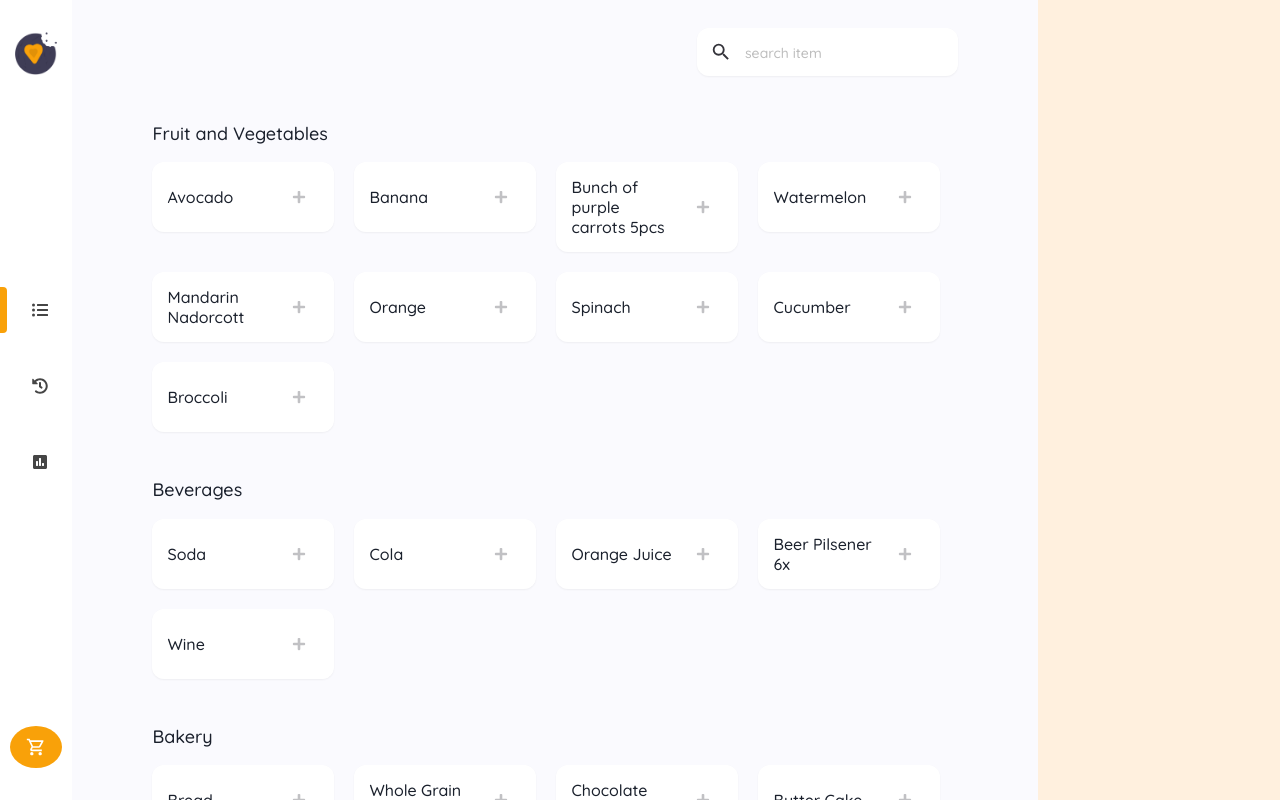
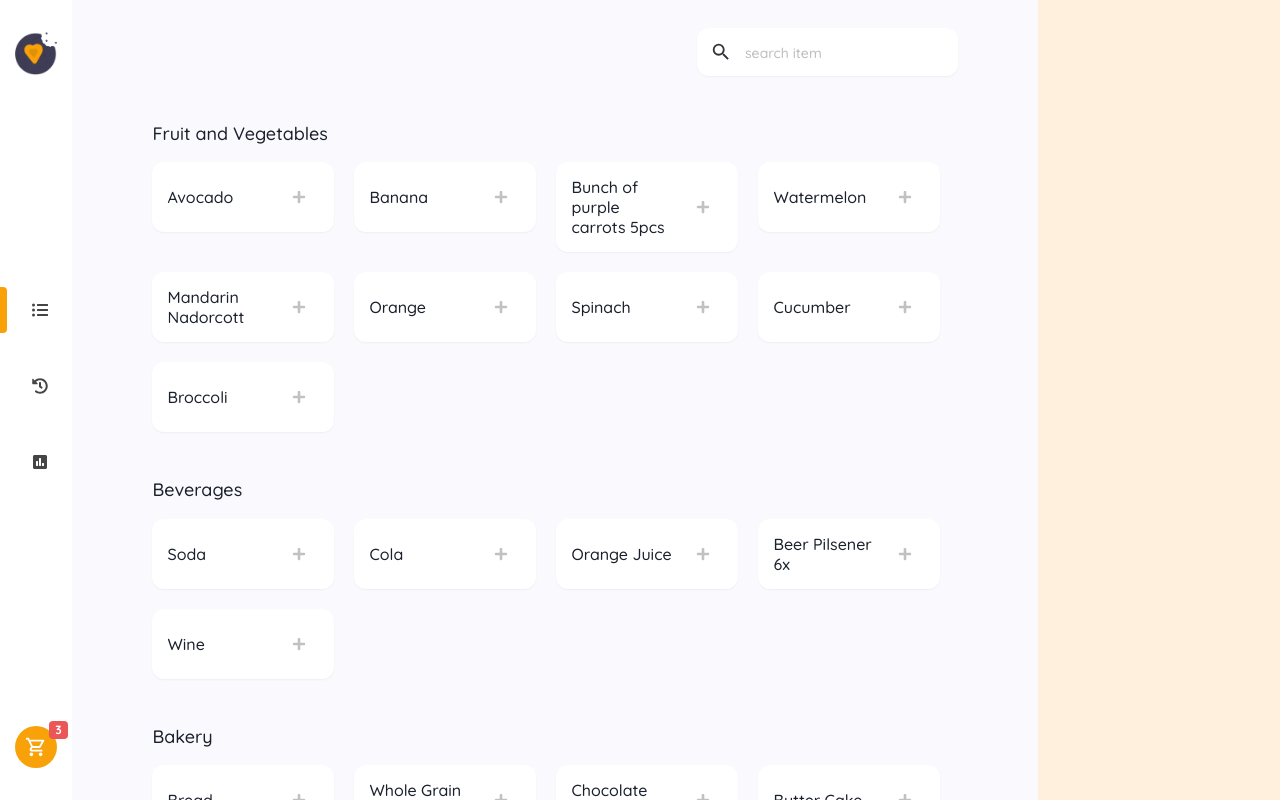
Before and after one commit to joao-pedrozo/shoppingify-client, a Next.js app: page / in a window 1280 px wide. Built offline with nearby package versions, Linux system fonts and the light colour scheme.

Commit message:
fix: shoppingList - Buttom and badge adjust (#21)
* fix: shoppingList - Buttom and badge adjust

* refactor: changed the shoppinglist button to chakra iconbutton

```diff
--- a/src/components/ShoppingList/index.tsx
+++ b/src/components/ShoppingList/index.tsx
@@ -1,18 +1,40 @@
-import { Button, Flex } from '@chakra-ui/react';
+import { Flex, IconButton, Text, Badge } from '@chakra-ui/react';
+import { useState } from 'react';
 import { MdOutlineShoppingCart } from 'react-icons/md';
 
 export const ShoppingList = () => {
+  const [count] = useState(3);
+
   return (
-    <Flex h="42px" w="42">
-      <Button
-        h="full"
-        w="full"
-        backgroundColor="#F9A109"
+    <Flex w="full" justify="center">
+      <IconButton
+        position="relative"
+        w="42px"
+        h="42px"
         borderRadius="50%"
-        color={'white'}
-      >
-        <MdOutlineShoppingCart fontSize={20} />
-      </Button>
+        color="white"
+        bg="#F9A109"
+        _hover={{ bg: '#FF8E22' }}
+        _active={{ bg: '#D5771D' }}
+        aria-label={'Shopping cart'}
+        icon={
+          <>
+            <MdOutlineShoppingCart fontSize={22} />
+
+            <Badge
+              position="absolute"
+              left="34px"
+              top="-5px"
+              p="2px 6px"
+              borderRadius="4px"
+              variant="solid"
+              bg="#EB5757"
+            >
+              <Text fontSize={12}>{count}</Text>
+            </Badge>
+          </>
+        }
+      />
     </Flex>
   );
 };
```
